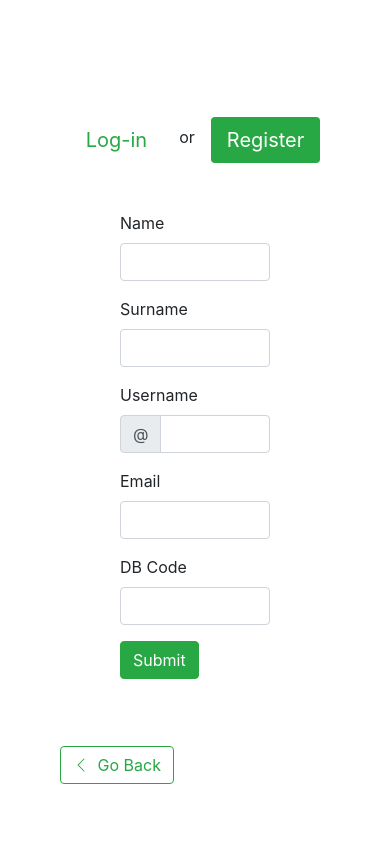
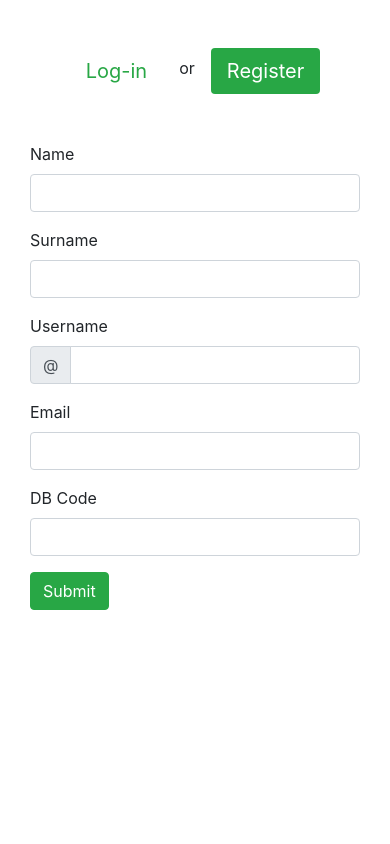
Before and after one commit to francesco-dorati/leaf, a Node server app: page /register in a window 390 px wide. Run offline with Node 20, Linux system fonts and the light colour scheme; some libraries are stand-ins or nearby versions.

Commit message:
register mobile fix

```diff
--- a/src/views/register.ejs
+++ b/src/views/register.ejs
@@ -22,18 +22,18 @@
 <body>
     <section class="container d-flex align-items-center flex-column" style="height: 100vh;">
 
-            <ul class="nav nav-pills d-flex justify-content-center mt-auto" id="pills-tab">
+            <ul class="nav nav-pills d-flex justify-content-center mt-5 mt-sm-auto mb-5 mb-sm-0" id="pills-tab">
                 <li class="nav-item">
                     <a class="nav-link btn-lg" href="/login" id="pills-login-tab">Log-in</a>
                 </li>
-                <span class="mx-3 d-flex align-items-center"><h5><small>or</small></h5></span>
+                <li class="mx-3 d-flex align-items-center "><h5><small>or</small></h5></li>
                 <li class="nav-item">
                     <a class="nav-link btn-lg active" href="javascript: void 0" id="pills-register-tab">Register</a>
                 </li>
             </ul>
 
             <!--Register-->
-            <div class="col-6 mx-auto mb-auto mt-5 pb-5">
+            <div class="col col-sm-6 mx-auto mb-auto mt-sm-5 pb-sm-5">
 
                 <form method="post" action="/register">
                     <div class="form-row">
@@ -97,7 +97,7 @@
 
 
     </section>
-    <a class="btn btn-outline-success position-fixed" href="/" style="bottom: 60px; left: 60px;">
+    <a class="btn btn-outline-success position-fixed d-none d-sm-block" href="/" style="bottom: 60px; left: 60px;">
         <svg class="bi bi-chevron-left mb-1 mr-1" width="1em" height="1em" viewBox="0 0 16 16" fill="currentColor" xmlns="http://www.w3.org/2000/svg">
             <path fill-rule="evenodd" d="M11.354 1.646a.5.5 0 010 .708L5.707 8l5.647 5.646a.5.5 0 01-.708.708l-6-6a.5.5 0 010-.708l6-6a.5.5 0 01.708 0z" clip-rule="evenodd"/>
         </svg>
--- a/src/views/register_password.ejs
+++ b/src/views/register_password.ejs
@@ -23,9 +23,10 @@
     <section class="container d-flex align-items-center flex-column" style="height: 100vh;">
 
             <!--Register-->
-            <div class="col-6 mx-auto mb-auto mt-5 pb-5">
+            <div class="col col-sm-6 mx-auto mb-auto mt-5 pb-5">
 
-                <h1 class="text-center mb-5 mt-3">Choose a password...</h1>
+                <h1 class="text-center mb-5 mt-3 d-none d-sm-block">Choose a password...</h1>
+                <h3 class="text-center mb-5 mt-3 d-block d-sm-none">Choose a password...</h3>
 
                 <form method="post" action="/authentication/register">
                     <!--Name-->
```
